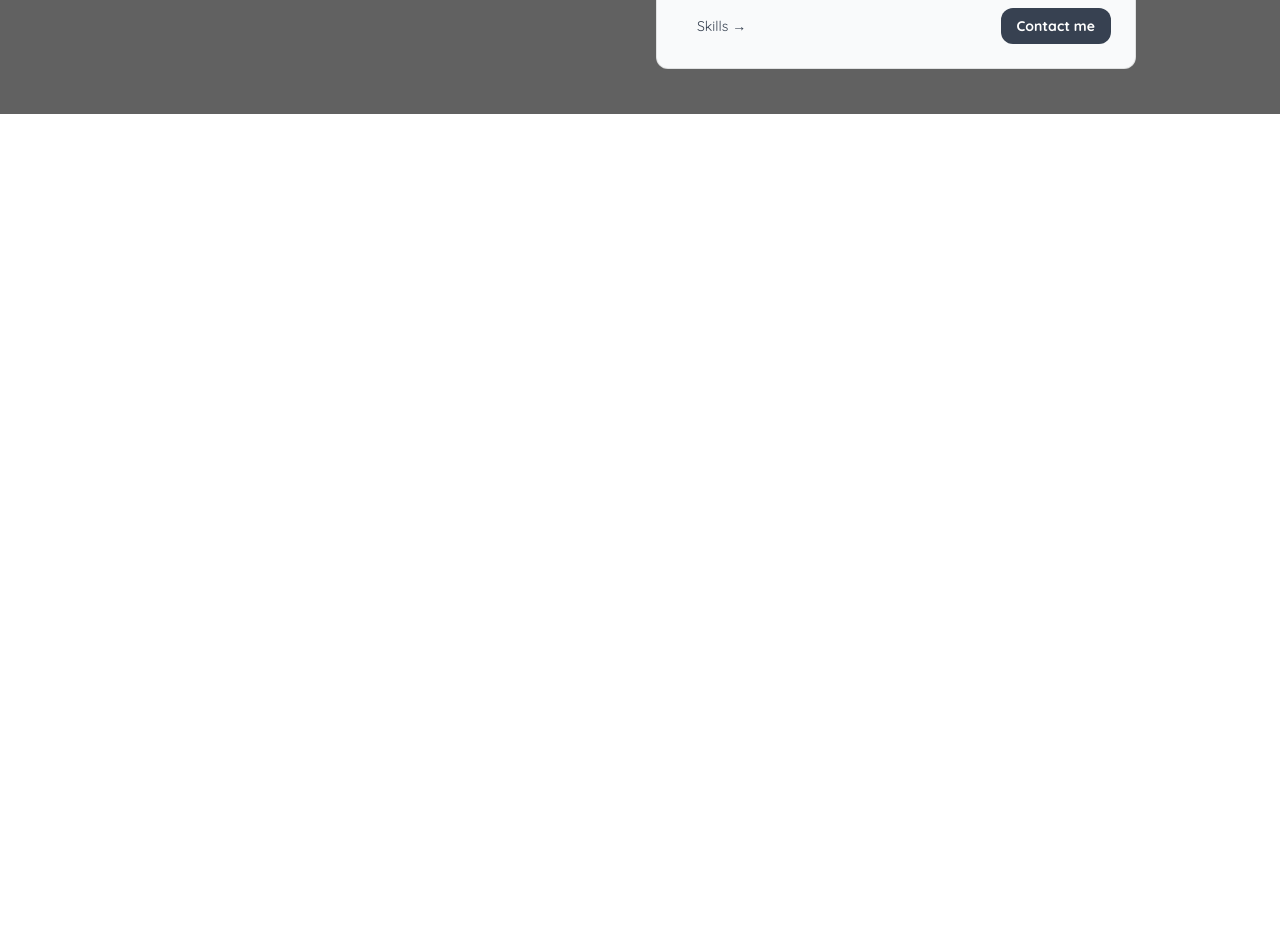
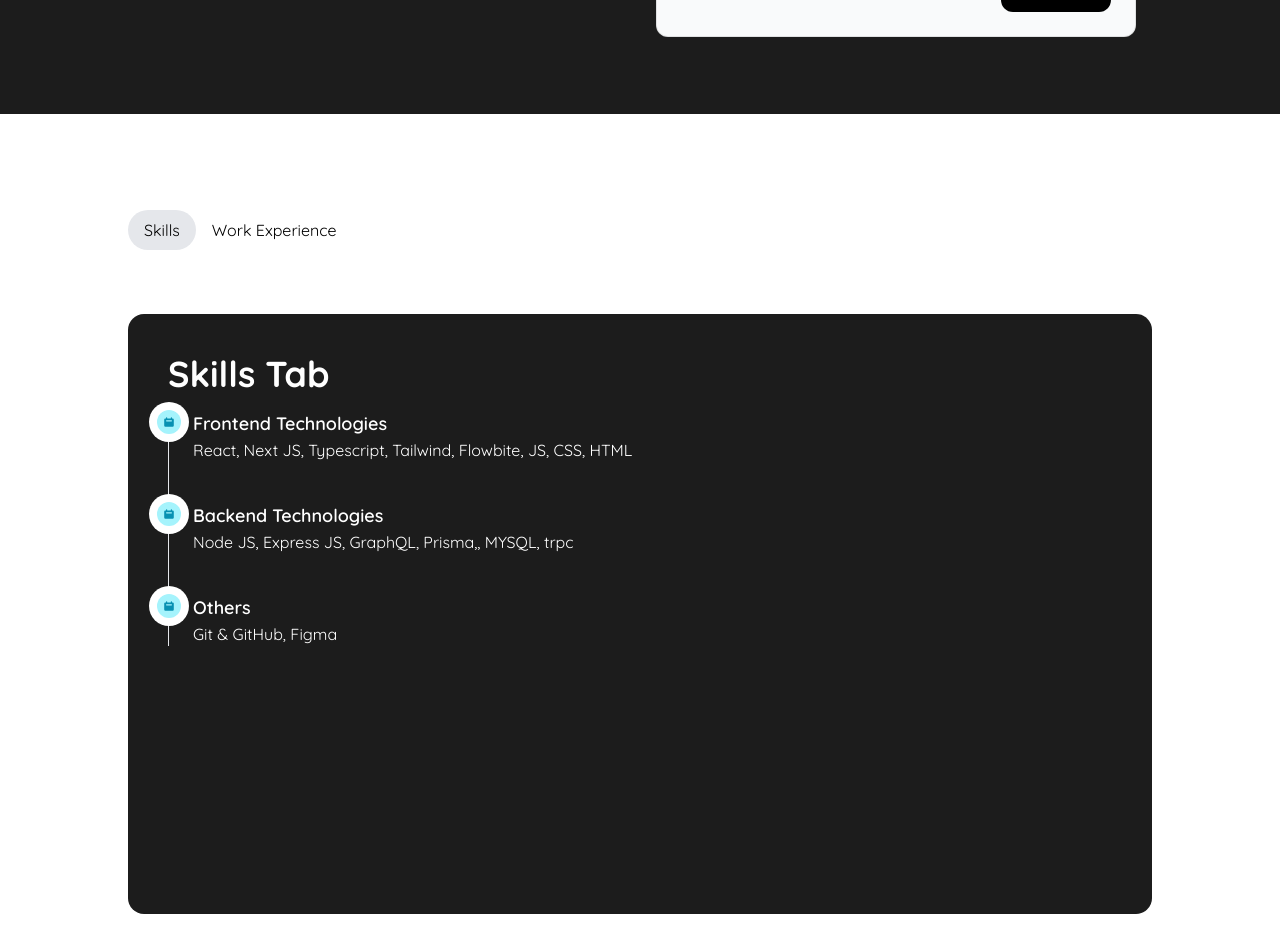
Before and after one commit to vishalthapa07/my-portfolio-v1, a Next.js app: page / in a window 1280 px wide. Shown: the part 776-1728 px from the top of the page. Before the commit the page ends 925 px from the top, so only its background shows below. Built offline with nearby package versions, Linux system fonts and the light colour scheme.

Commit message:
create skill and work experience section

```diff
--- a/src/app/page.tsx
+++ b/src/app/page.tsx
@@ -1,11 +1,12 @@
 "use client";
 
 import Introduction, { ThreeDCardDemo } from "@/components/introduction";
+import { TabsDemo } from "@/components/skills";
 
 export default function Home() {
   return (
     <>
-      <div className="bg-primary h-screen px-36 flex items-center justify-between gap-8">
+      <div className="bg-primary h-screen px-4 md:px-36 flex flex-col md:flex-row items-center justify-between gap-8 z-50">
         <div className="w-full">
           <Introduction />
         </div>
@@ -13,6 +14,10 @@
           <ThreeDCardDemo />
         </div>
       </div>
+
+      <div className="px-4 -mt-24 md:-mt-16">
+        <TabsDemo />
+      </div>
     </>
   );
 }
--- a/src/app/style/globals.css
+++ b/src/app/style/globals.css
@@ -8,3 +8,17 @@
   font-family: __Quicksand_8de393, __Quicksand_Fallback_8de393;
   font-style: normal;
 }
+
+.no-visible-scrollbar {
+  scrollbar-width: none;
+  -ms-overflow-style: none;
+  -webkit-overflow-scrolling: touch;
+}
+
+.no-visible-scrollbar::-webkit-scrollbar {
+  display: none;
+}
+
+div.ToolbarWrapper-sc-cif21b-6 {
+  z-index: -10;
+}
--- a/src/components/introduction.tsx
+++ b/src/components/introduction.tsx
@@ -11,16 +11,10 @@
 const Introduction = () => {
   return (
     <div>
-      <div>
-        <TypeAnimation
-          className="text-3xl font-bold tracking-tight text-white py-4"
-          sequence={["Vishal Thapa", 1000]}
-          wrapper="span"
-          speed={5}
-          style={{ fontSize: "6em", display: "inline-block" }}
-          repeat={Infinity}
-        />
+      <div className="text-white text-7xl font-bold tracking-tight">
+        Vishal Thapa
       </div>
+
       <TypeAnimation
         className="text-3xl font-bold tracking-tight text-white py-4"
         sequence={["Fullstack Developer", 1000, "Learning Enthusiastic", 1000]}
@@ -62,14 +56,14 @@
       <CardBody className="bg-gray-50 relative group/card  dark:hover:shadow-2xl dark:hover:shadow-emerald-500/[0.1] dark:bg-black dark:border-white/[0.2] border-black/[0.1] sm:w-[30rem] w-full h-full rounded-xl p-6 border  ">
         <CardItem
           translateZ="50"
-          className="text-2xl font-bold text-gray-700 dark:text-white"
+          className="text-2xl font-bold text-black dark:text-white"
         >
           About me
         </CardItem>
         <CardItem
           as="p"
           translateZ="60"
-          className="text-gray-500 text-sm mt-2 dark:text-neutral-300 w-full text-justify"
+          className="text-black text-sm mt-2 dark:text-neutral-300 w-full text-justify"
         >
           Hey there! I am Vishal, a software developer hailing from Nepal.
           Specializing in crafting immersive and user-centric online
@@ -81,7 +75,7 @@
             src="/me.png"
             height="1000"
             width="1000"
-            className="h-full w-full object-cover rounded-xl group-hover/card:shadow-xl"
+            className="h-96 w-full object-cover rounded-xl group-hover/card:shadow-xl"
             alt="thumbnail"
           />
         </CardItem>
@@ -89,14 +83,14 @@
           <CardItem
             translateZ={20}
             as="button"
-            className="px-4 py-2 rounded-xl text-sm font-normal text-gray-700 dark:text-black"
+            className="px-4 py-2 rounded-xl text-sm font-normal text-black"
           >
             Skills →
           </CardItem>
           <CardItem
             translateZ={20}
             as="button"
-            className="px-4 py-2 rounded-xl bg-gray-700 dark:bg-white dark:text-black text-white text-sm font-bold"
+            className="px-4 py-2 rounded-xl bg-black dark:bg-white text-white text-sm font-bold"
           >
             Contact me
           </CardItem>
--- /dev/null
+++ b/src/components/skills.tsx
@@ -0,0 +1,75 @@
+"use client";
+
+import { Tabs } from "./ui/tabs";
+import WorkExperience from "./work-experience";
+import { Timeline } from "flowbite-react";
+import { HiCalendar } from "react-icons/hi";
+
+export function TabsDemo() {
+  const tabs = [
+    {
+      title: "Skills",
+      value: "product",
+      content: (
+        <div className="w-full overflow-hidden relative h-full rounded-2xl p-10 text-xl md:text-4xl font-bold text-white bg-primary">
+          <p>Skills Tab</p>
+          <Skills />
+        </div>
+      ),
+    },
+    {
+      title: "Work Experience",
+      value: "services",
+      content: (
+        <div className="w-full overflow-hidden relative h-full rounded-2xl p-10 text-xl md:text-4xl font-bold text-white bg-primary">
+          <p>Work Experience tab</p>
+          <WorkExperience />
+        </div>
+      ),
+    },
+  ];
+
+  return (
+    <div className="h-[20rem] md:h-[40rem] [perspective:1000px] relative b flex flex-col max-w-5xl mx-auto w-full  items-start justify-start my-40">
+      <Tabs tabs={tabs} />
+    </div>
+  );
+}
+
+const skillsConstant = [
+  {
+    id: 1,
+    stack: "Frontend Technologies",
+    tools: "React, Next JS, Typescript, Tailwind, Flowbite, JS, CSS, HTML",
+  },
+  {
+    id: 1,
+    stack: "Backend Technologies",
+    tools: "Node JS, Express JS, GraphQL, Prisma,, MYSQL, trpc",
+  },
+  {
+    id: 1,
+    stack: "Others",
+    tools: "Git & GitHub, Figma",
+  },
+];
+
+const Skills = () => {
+  return (
+    <Timeline className="my-4">
+      {skillsConstant.map((item) => {
+        return (
+          <Timeline.Item key={item.id}>
+            <Timeline.Point icon={HiCalendar} />
+            <Timeline.Content>
+              <Timeline.Title className="text-white">
+                {item.stack}
+              </Timeline.Title>
+              <Timeline.Body className="text-white">{item.tools}</Timeline.Body>
+            </Timeline.Content>
+          </Timeline.Item>
+        );
+      })}
+    </Timeline>
+  );
+};
--- a/src/components/ui/3d-card.tsx
+++ b/src/components/ui/3d-card.tsx
@@ -49,7 +49,7 @@
     <MouseEnterContext.Provider value={[isMouseEntered, setIsMouseEntered]}>
       <div
         className={cn(
-          "py-20 flex items-center justify-center",
+          "py-2 md:py-20 flex items-center justify-center",
           containerClassName
         )}
         style={{
--- /dev/null
+++ b/src/components/ui/tabs.tsx
@@ -0,0 +1,124 @@
+"use client";
+
+import { useState } from "react";
+import { motion } from "framer-motion";
+import { cn } from "@/utils/cn";
+
+type Tab = {
+  title: string;
+  value: string;
+  content?: string | React.ReactNode | any;
+};
+
+export const Tabs = ({
+  tabs: propTabs,
+  containerClassName,
+  activeTabClassName,
+  tabClassName,
+  contentClassName,
+}: {
+  tabs: Tab[];
+  containerClassName?: string;
+  activeTabClassName?: string;
+  tabClassName?: string;
+  contentClassName?: string;
+}) => {
+  const [active, setActive] = useState<Tab>(propTabs[0]);
+  const [tabs, setTabs] = useState<Tab[]>(propTabs);
+
+  const moveSelectedTabToTop = (idx: number) => {
+    const newTabs = [...propTabs];
+    const selectedTab = newTabs.splice(idx, 1);
+    newTabs.unshift(selectedTab[0]);
+    setTabs(newTabs);
+    setActive(newTabs[0]);
+  };
+
+  const [hovering, setHovering] = useState(false);
+
+  return (
+    <>
+      <div
+        className={cn(
+          "flex flex-row items-center justify-start [perspective:1000px] relative overflow-auto sm:overflow-visible no-visible-scrollbar max-w-full w-full",
+          containerClassName
+        )}
+      >
+        {propTabs.map((tab, idx) => (
+          <button
+            key={tab.title}
+            onClick={() => {
+              moveSelectedTabToTop(idx);
+            }}
+            onMouseEnter={() => setHovering(true)}
+            onMouseLeave={() => setHovering(false)}
+            className={cn("relative px-4 py-2 rounded-full", tabClassName)}
+            style={{
+              transformStyle: "preserve-3d",
+            }}
+          >
+            {active.value === tab.value && (
+              <motion.div
+                layoutId="clickedbutton"
+                transition={{ type: "spring", bounce: 0.3, duration: 0.6 }}
+                className={cn(
+                  "absolute inset-0 bg-gray-200 dark:bg-zinc-800 rounded-full ",
+                  activeTabClassName
+                )}
+              />
+            )}
+
+            <span className="relative block text-black dark:text-white">
+              {tab.title}
+            </span>
+          </button>
+        ))}
+      </div>
+      <FadeInDiv
+        tabs={tabs}
+        active={active}
+        key={active.value}
+        hovering={hovering}
+        className={cn("mt-16", contentClassName)}
+      />
+    </>
+  );
+};
+
+export const FadeInDiv = ({
+  className,
+  tabs,
+  hovering,
+}: {
+  className?: string;
+  key?: string;
+  tabs: Tab[];
+  active: Tab;
+  hovering?: boolean;
+}) => {
+  const isActive = (tab: Tab) => {
+    return tab.value === tabs[0].value;
+  };
+  return (
+    <div className="relative w-full h-full">
+      {tabs.map((tab, idx) => (
+        <motion.div
+          key={tab.value}
+          layoutId={tab.value}
+          style={{
+            scale: 1 - idx * 0.1,
+            top: hovering ? idx * -50 : 0,
+            zIndex: -idx,
+            opacity: idx < 3 ? 1 - idx * 0.1 : 0,
+          }}
+          animate={{
+            y: isActive(tab) ? [0, 40, 0] : 0,
+          }}
+          className={cn("w-full h-full absolute top-0 left-0", className)}
+        >
+          {tab.content}
+        </motion.div>
+      ))}
+    </div>
+  );
+};
--- /dev/null
+++ b/src/components/work-experience.tsx
@@ -0,0 +1,56 @@
+"use client";
+
+import { Timeline } from "flowbite-react";
+import { HiCalendar } from "react-icons/hi";
+
+const workConstant = [
+  {
+    id: 1,
+    date: "Jan 2023 - Present",
+    position: "Fullstack Developer",
+    location: " SkillPrompt, Butwal, Nepal",
+  },
+  {
+    id: 1,
+    date: "Jan 2022 - Dec 2022",
+    position: "Backend Developer",
+    location: " SkillPrompt, Butwal, Nepal",
+  },
+  {
+    id: 1,
+    date: "Jul 2021 - Dec 2021",
+    position: "Frontend Developer",
+    location: " SkillPrompt, Butwal, Nepal",
+  },
+  {
+    id: 1,
+    date: "Apr 2021 - Jun 2021",
+    position: "UI/UX Designer",
+    location: " SkillPrompt, Butwal, Nepal",
+  },
+];
+
+const WorkExperience = () => {
+  return (
+    <Timeline className="my-4">
+      {workConstant.map((item) => {
+        return (
+          <Timeline.Item key={item.id}>
+            <Timeline.Point icon={HiCalendar} />
+            <Timeline.Content>
+              <Timeline.Time className="text-white">{item.date}</Timeline.Time>
+              <Timeline.Title className="text-white">
+                {item.position}
+              </Timeline.Title>
+              <Timeline.Body className="text-white">
+                {item.location}
+              </Timeline.Body>
+            </Timeline.Content>
+          </Timeline.Item>
+        );
+      })}
+    </Timeline>
+  );
+};
+
+export default WorkExperience;
--- a/tailwind.config.ts
+++ b/tailwind.config.ts
@@ -15,7 +15,7 @@
           "conic-gradient(from 180deg at 50% 50%, var(--tw-gradient-stops))",
       },
       colors: {
-        primary: "#616161",
+        primary: "#1C1C1C",
         white: "#FFFFFF",
       },
     },
```
